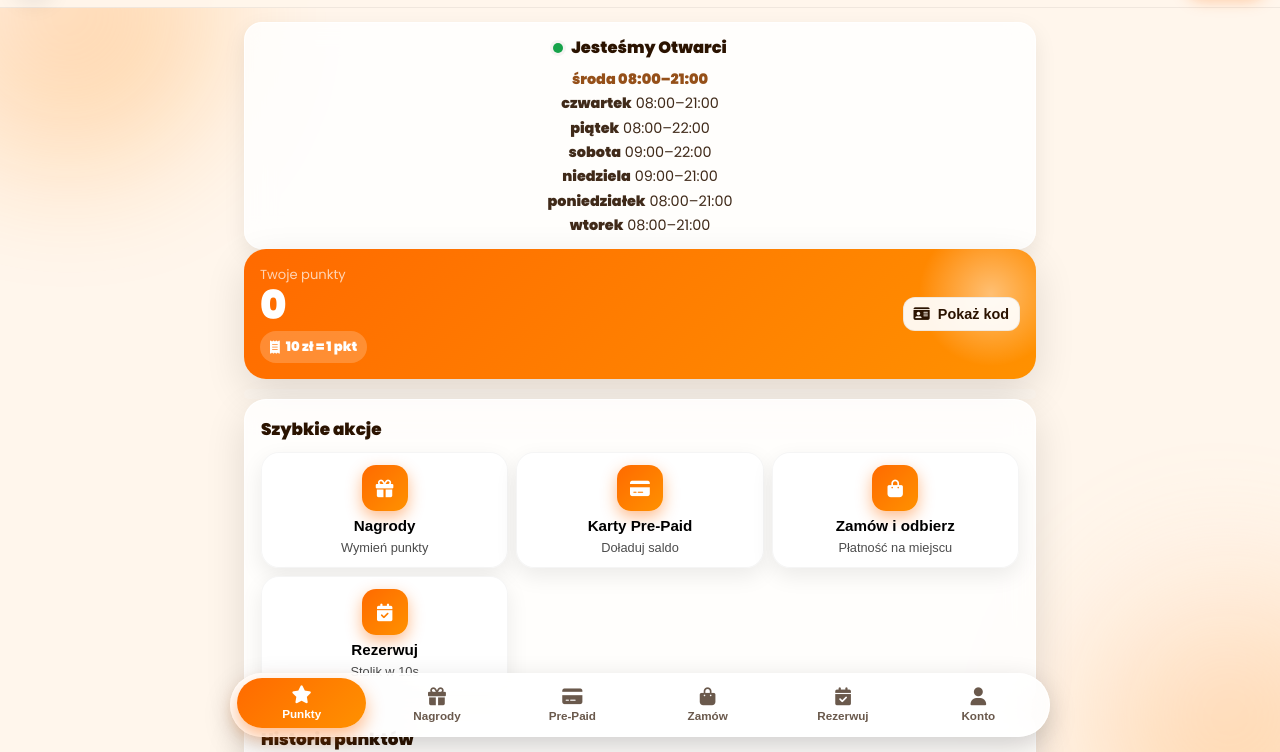
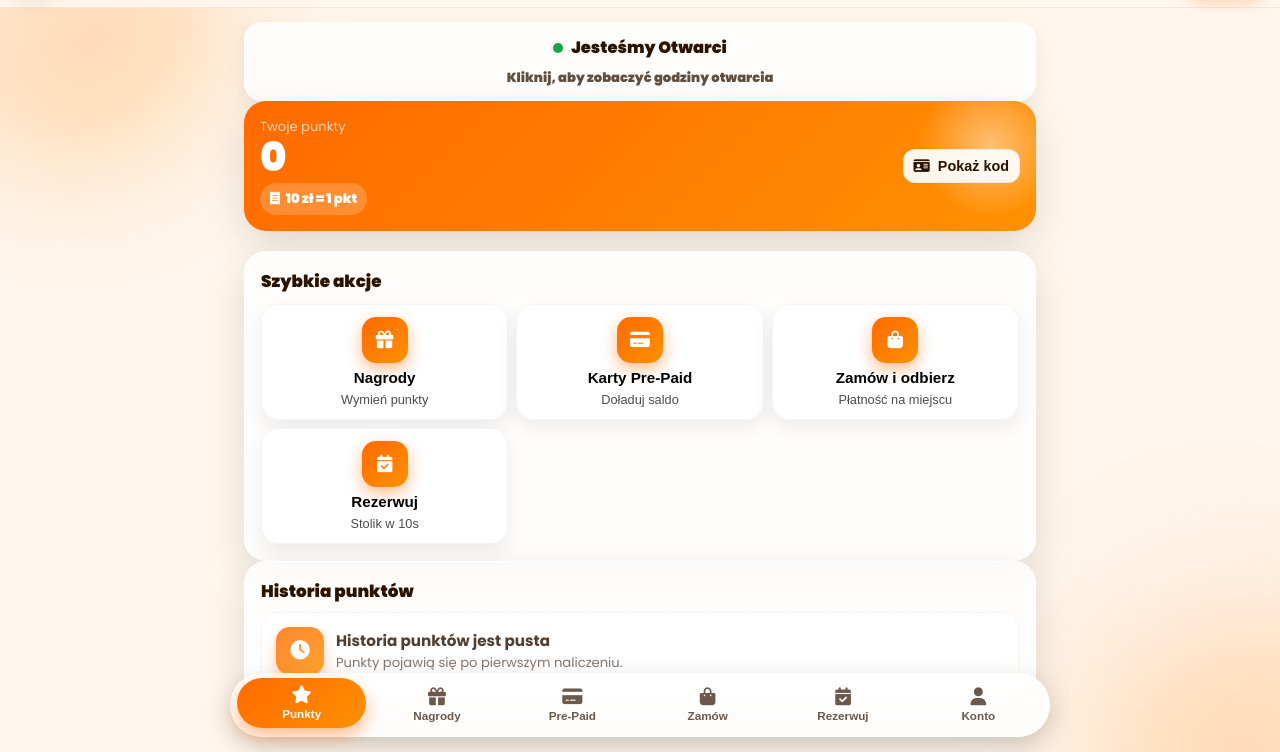
Before and after one commit to zxq041/Milkshake-Beta, a plain HTML site: page index.html in a window 1280 px wide. Shown: the part 53-805 px from the top of the page. Drawn offline with Linux system fonts and the light colour scheme.

Commit message:
Update index.html

```diff
--- a/index.html
+++ b/index.html
@@ -109,7 +109,6 @@
     .muted{opacity:.82;font-size:.95rem;line-height:1.55}
     .tiny{font-size:.82rem;opacity:.7}
 
-    /* Inputs */
     label{font-size:.9rem;font-weight:900;margin:8px 0 6px;display:block}
     input,select,textarea{
       width:100%;padding:12px 14px;border-radius:14px;
@@ -147,7 +146,6 @@
     .btn-wide{width:100%;}
     .btn:disabled{opacity:.6;cursor:not-allowed}
 
-    /* Tabs */
     .tab{display:none;animation:fade .22s ease}
     .tab.active{display:block}
     @keyframes fade{
@@ -155,7 +153,6 @@
       to{opacity:1;transform:none}
     }
 
-    /* Points hero */
     .points-hero{
       background:var(--grad);color:#fff;border-radius:22px;padding:16px;
       display:grid;grid-template-columns:1fr auto;gap:10px;align-items:center;
@@ -189,6 +186,9 @@
       display: grid;
       gap: 8px;
       text-align: center;
+      cursor: pointer;
+      user-select: none;
+      -webkit-tap-highlight-color: transparent;
     }
     .opening-status{
       display:flex;
@@ -206,13 +206,22 @@
     .status-dot.open{ background: var(--success); }
     .status-dot.closed{ background: var(--danger); }
 
+    .opening-hint{
+      font-size:.82rem;
+      opacity:.75;
+      font-weight:800;
+    }
+
     .opening-hours{
       font-size:.9rem;
       line-height:1.55;
       opacity:.9;
-      display:grid;
+      display:none;
       gap:2px;
-    }
+      padding-top:6px;
+      border-top:1px dashed rgba(0,0,0,.08);
+    }
+    .opening-card.expanded .opening-hours{ display:grid; }
     .opening-hours b{ font-weight:900; }
     .opening-hours .today{
       font-weight:900;
@@ -350,7 +359,7 @@
       box-shadow:0 6px 14px rgba(255,106,0,.4);
     }
 
-    /* Bottom nav — FIX 6 tabs on phones */
+    /* Bottom nav */
     .bottom-nav{
       position:fixed;
       left:0; right:0;
@@ -360,7 +369,6 @@
       justify-content:center;
       pointer-events:none;
     }
-
     .nav-wrap{
       pointer-events:auto;
       width:min(820px,calc(100% - 18px));
@@ -370,12 +378,10 @@
       box-shadow:0 10px 28px rgba(0,0,0,.18);
       border-radius:999px;
       padding:6px 6px;
-
       display:flex;
       gap:6px;
       align-items:stretch;
     }
-
     .nav-btn{
       flex:1 1 0;
       min-width:0;
@@ -384,35 +390,29 @@
       cursor:pointer;
       border-radius:999px;
       padding:8px 4px;
-
       display:flex;
       flex-direction:column;
       align-items:center;
       justify-content:center;
       gap:4px;
-
       font-weight:900;
       color:var(--text);
       opacity:.7;
       transition:.2s all;
       -webkit-tap-highlight-color: transparent;
-
       white-space:nowrap;
       overflow:hidden;
       text-overflow:ellipsis;
     }
-
     .nav-btn i{
       font-size:clamp(.95rem, 2.8vw, 1.12rem);
       line-height:1;
     }
-
     .nav-btn .lbl{
       font-size:clamp(.62rem, 2.2vw, .73rem);
       line-height:1.05;
       text-align:center;
     }
-
     .nav-btn.active{
       background:var(--grad);
       color:#fff;
@@ -420,7 +420,6 @@
       transform:translateY(-2px);
       box-shadow:0 8px 18px rgba(255,106,0,.45);
     }
-
     @media (max-width:420px){
       .nav-wrap{ gap:4px; padding:5px; }
       .nav-btn{ padding:7px 2px; gap:3px; }
@@ -441,10 +440,9 @@
     .toast.show{opacity:1;transform:translateX(-50%) translateY(0)}
     .toast.danger{background:var(--danger)}
 
-    /* ---------- MODAL / BOTTOM SHEET (Kod) ---------- */
+    /* Modal */
     .modal{position:fixed; inset:0; z-index:100; display:none;}
     .modal.show{display:block;}
-
     .modal-backdrop{
       position:absolute; inset:0;
       background:rgba(0,0,0,.35);
@@ -452,7 +450,6 @@
       animation:fadeBg .18s ease;
     }
     @keyframes fadeBg{from{opacity:0}to{opacity:1}}
-
     .modal-sheet{
       position:absolute; left:0; right:0; bottom:0;
       background: var(--glass-strong);
@@ -463,12 +460,10 @@
       animation:sheetUp .22s ease forwards;
     }
     @keyframes sheetUp{to{transform:translateY(0)}}
-
     .modal-handle{
       width:46px; height:5px; border-radius:999px;
       background:rgba(0,0,0,.12); margin:6px auto 10px;
     }
-
     .modal-header{
       display:flex; align-items:center; justify-content:space-between;
       margin-bottom:10px;
@@ -479,13 +474,11 @@
       -webkit-background-clip:text;
       -webkit-text-fill-color:transparent;
     }
-
     .modal-close{
       width:40px; height:40px; border-radius:12px; border:none; cursor:pointer;
       background:#fff; display:grid; place-items:center;
       box-shadow: var(--shadow-soft);
     }
-
     .modal-code-box{
       background:#0f0f0f; color:#fff;
       border-radius:18px; padding:18px 14px;
@@ -527,12 +520,13 @@
     <!-- TAB: PUNKTY -->
     <section id="tab-points" class="tab active">
 
-      <!-- Opening hours + status -->
-      <div class="opening-card" id="openingCard">
+      <!-- Opening hours + status (klikane) -->
+      <div class="opening-card" id="openingCard" title="Kliknij, aby zobaczyć godziny otwarcia">
         <div class="opening-status">
           <span class="status-dot" id="openDot"></span>
           <span id="openText">Sprawdzam status...</span>
         </div>
+        <div class="opening-hint" id="openHint">Kliknij, aby zobaczyć godziny otwarcia</div>
         <div class="opening-hours" id="openingHours"></div>
       </div>
 
@@ -1019,9 +1013,11 @@
     };
 
     // ---------- Opening hours / status ----------
+    const openingCardEl = document.getElementById("openingCard");
     const openDotEl   = document.getElementById("openDot");
     const openTextEl  = document.getElementById("openText");
     const openHoursEl = document.getElementById("openingHours");
+    const openHintEl  = document.getElementById("openHint");
 
     const openingSchedule = {
       0: { label: "niedziela", open: "09:00", close: "21:00" },
@@ -1053,7 +1049,8 @@
       openDotEl.classList.add(isOpen ? "open" : "closed");
       openTextEl.textContent = isOpen ? "Jesteśmy Otwarci" : "Jesteśmy Zamknięci";
 
-      const order = [3,4,5,6,0,1,2]; // start od środy jak w rozpisce
+      // dni od poniedziałku do niedzieli
+      const order = [1,2,3,4,5,6,0];
       openHoursEl.innerHTML = order.map(d=>{
         const s = openingSchedule[d];
         const isToday = d === day;
@@ -1064,6 +1061,15 @@
         `;
       }).join("");
     }
+
+    // toggle godzin po kliknięciu w status
+    openingCardEl.addEventListener("click", ()=>{
+      openingCardEl.classList.toggle("expanded");
+      const expanded = openingCardEl.classList.contains("expanded");
+      openHintEl.textContent = expanded
+        ? "Kliknij, aby ukryć godziny otwarcia"
+        : "Kliknij, aby zobaczyć godziny otwarcia";
+    });
 
     renderOpeningHours();
     setInterval(renderOpeningHours, 60*1000);
```
